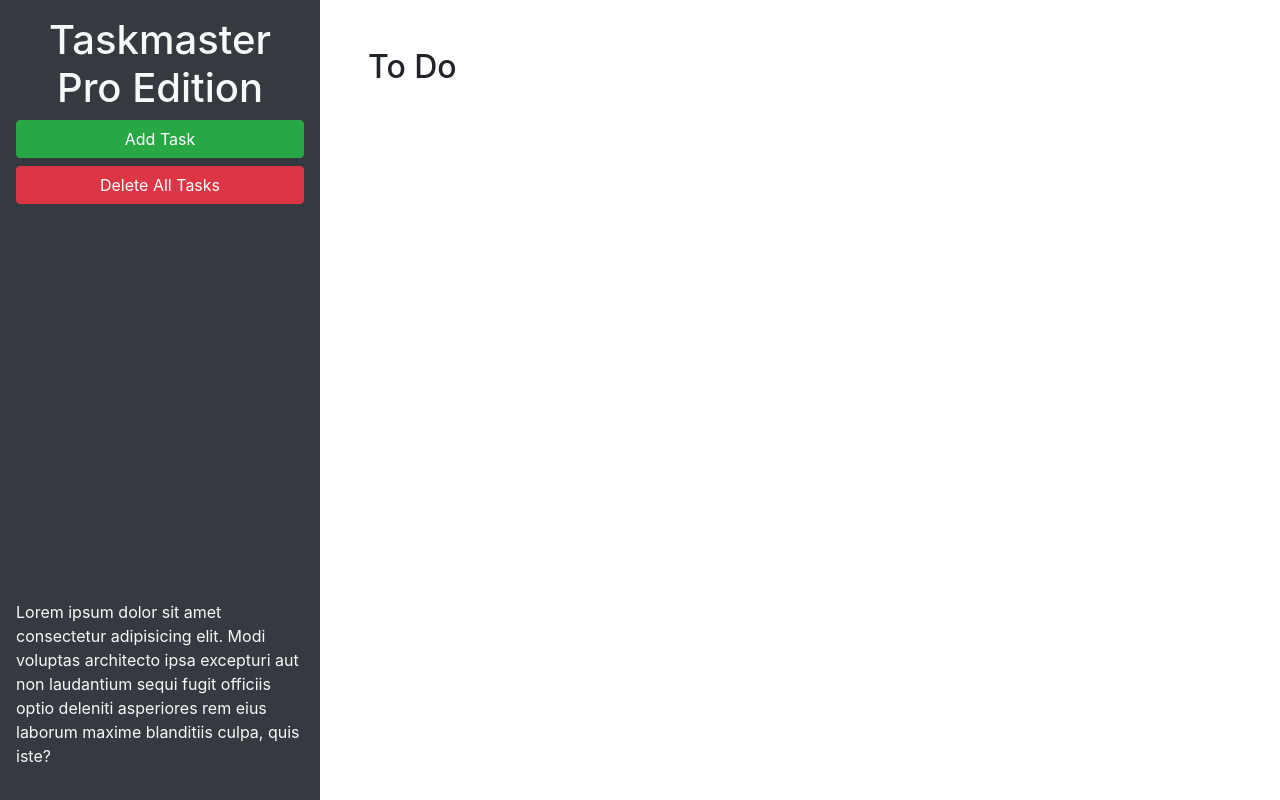
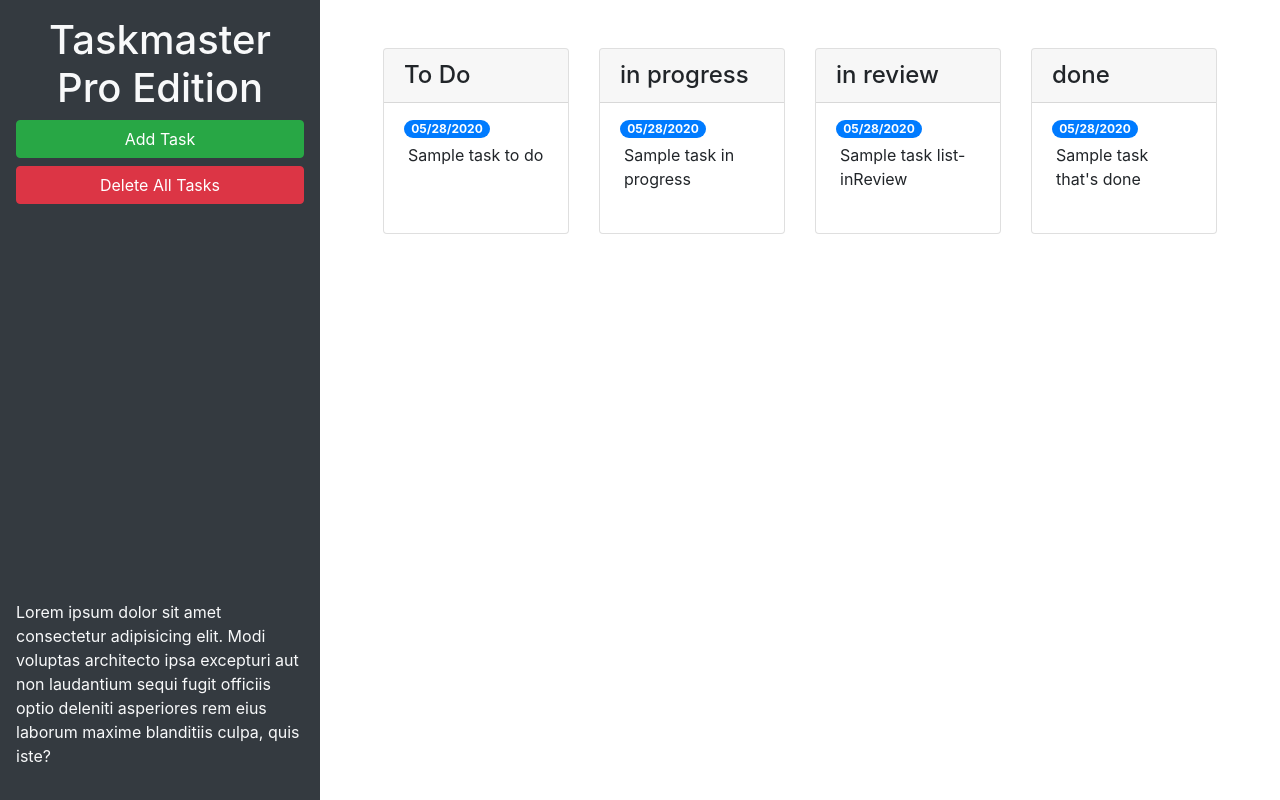
Before and after one commit to mohamed0228/taskmaster-pro, a plain HTML site: page index.html in a window 1280 px wide. Drawn offline with nearby package versions, Linux system fonts and the light colour scheme.

Commit message:
Bootstrap's grid system and UI components

```diff
--- a/index.html
+++ b/index.html
@@ -24,9 +24,66 @@
       </p>
     </header>
     <main class="col-12 col-lg-9">
-      <div class="m-5">
-        <h2>To Do</h2>
-        <ul id="list-toDo" class="list-group"> </ul>
+      <div class="m-5 row justify-content-around">
+        <!-- todo start -->
+        <div class="col-12 col-md-6 col-xl-3 mb-3">
+          <div class="card">
+            <h4 class="card-header">
+              To Do
+            </h4>
+            <ul id="list-toDo" class="list-group list-group-flush">
+              <li class="list-group-item">
+                <span class="badge badge-primary badge-pill">05/28/2020</span>
+                <p class="m-1">Sample task to do</p>
+              </li>
+            </ul>
+          </div>
+        </div>
+        <!--in progress-->
+        <div class="col-12 col-md-6 col-xl-3 mb-3">
+          <div class="card">
+            <h4 class="card-header">
+              in progress
+            </h4>
+            <ul id="list-inProgress" class="list-group list-group-flush">
+              <li class="list-group-item">
+                <span class="badge badge-primary badge-pill">05/28/2020</span>
+                <p class="m-1">Sample task in progress</p>
+              </li>
+            </ul>
+          </div>
+        </div>
+        <!-- in progress end -->
+        <!-- in review start -->
+        <div class="col-12 col-md-6 col-xl-3 mb-3">
+          <div class="card">
+            <h4 class="card-header">
+              in review
+            </h4>
+            <ul id="list-inReview" class="list-group list-group-flush">
+              <li class="list-group-item">
+                <span class="badge badge-primary badge-pill">05/28/2020</span>
+                <p class="m-1">Sample task list-inReview</p>
+              </li>
+            </ul>
+          </div>
+        </div>
+        <!-- in review end -->
+        <!-- done start -->
+        <div class="col-12 col-md-6 col-xl-3 mb-3">
+          <div class="card">
+            <h4 class="card-header">
+              done
+            </h4>
+            <ul id="list-done" class="list-group list-group-flush">
+              <li class="list-group-item">
+                <span class="badge badge-primary badge-pill">05/28/2020</span>
+                <p class="m-1">Sample task that's done</p>
+              </li>
+            </ul>
+          </div>
+        </div>
+        <!-- done end -->
       </div>
     </main>
   </div>
@@ -46,11 +103,11 @@
           <form>
             <div class="form-group">
               <label for="modalTaskDescription">Task description</label>
-              <textarea id="modalTaskDescription" rows="3"></textarea>
+              <textarea id="modalTaskDescription" rows="3" class="form-control"></textarea>
             </div>
             <div class="form-group">
               <label for="modalDueDate">Due date</label>
-              <input type="text" id="modalDueDate" placeholder="mm/dd/yyyy" autocomplete="off" />
+              <input type="text" class="form-control" id="modalDueDate" placeholder="mm/dd/yyyy" autocomplete="off" />
             </div>
           </form>
         </div>
```
